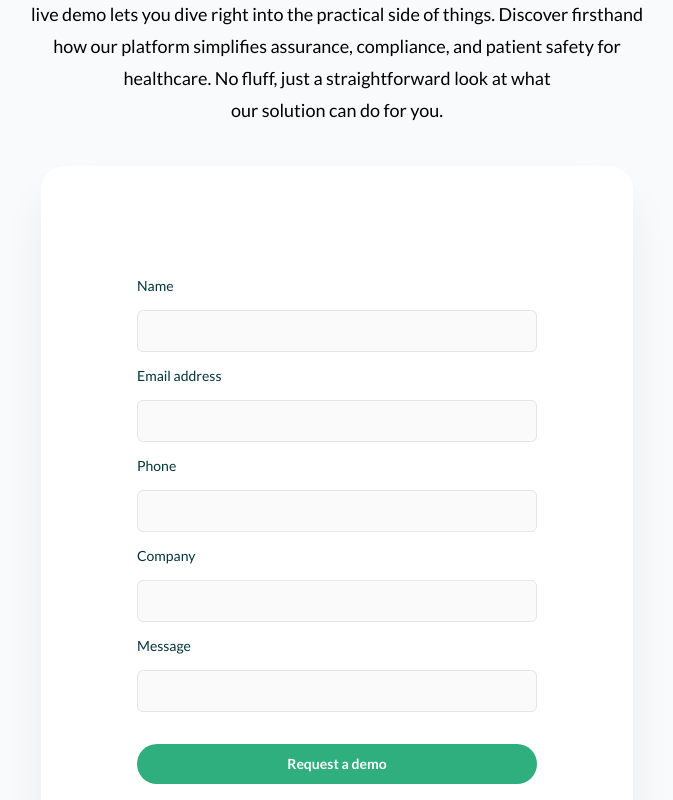
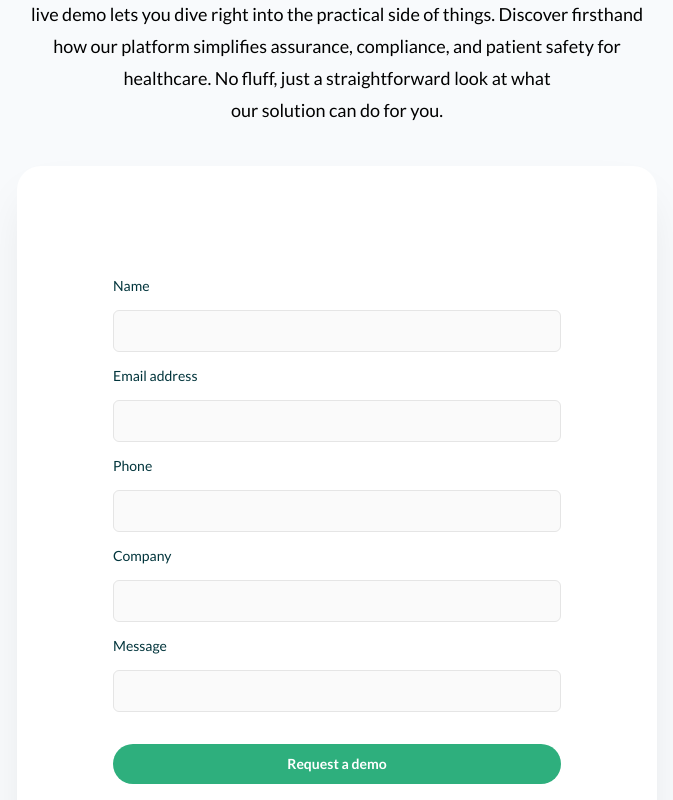
Before and after one commit to guybrown78/salvify-web, a Next.js app: page / in a window 1280 px wide. Shown: the part 4740-5540 px from the top of the page, without its empty margins (303-976 px from the left). Built offline with nearby package versions, Linux system fonts and the light colour scheme.

Commit message:
form working

```diff
--- a/package.json
+++ b/package.json
@@ -13,7 +13,9 @@
     "@headlessui/react": "^1.7.15",
     "@headlessui/tailwindcss": "^0.2.0",
     "@tailwindcss/forms": "^0.5.3",
+    "airtable": "^0.12.2",
     "autoprefixer": "^10.4.12",
+    "axios": "^1.4.0",
     "clsx": "^1.2.1",
     "next": "13.4.16",
     "react": "18.2.0",
@@ -21,6 +23,8 @@
     "tailwindcss": "^3.3.3"
   },
   "devDependencies": {
+    "@types/node": "20.5.1",
+    "@types/react": "18.2.20",
     "eslint": "8.45.0",
     "eslint-config-next": "13.4.16",
     "prettier": "^2.8.7",
--- a/src/components/Demo.jsx
+++ b/src/components/Demo.jsx
@@ -9,49 +9,91 @@ import { Button } from '@/components/Button'
 import { Container } from '@/components/Container'
 
 import { TextField } from '@/components/Fields'
+import axios, { AxiosResponse } from "axios";
+import Airtable, { apiKey, endpointUrl } from "airtable";
 
 export function Demo() {
 
 
 	// Handles the submit event on form submit.
   const handleSubmit = async (event) => {
+
+		var base = new Airtable({apiKey: process.env.NEXT_PUBLIC_AIRTABLE_PERSONAL_ACCESS_TOKEN}).base(process.env.NEXT_PUBLIC_AIRTABLE_BASE);
+
+
+
     // Stop the form from submitting and refreshing the page.
     event.preventDefault()
+		console.log("handling")
+
+
+		base('Demo').create([
+			{
+				"fields": {
+						Name: event.target.name.value,
+						Email: event.target.email.value,
+						Telephone: event.target.tel.value,
+						Company: event.target.company.value,
+						Message: event.target.message.value,
+				}
+			},
+
+		], function(err, records) {
+			if (err) {
+				console.error(err);
+				return;
+			}
+			records.forEach(function (record) {
+				console.log(record.getId());
+			});
+		});
+
 
     // Get data from the form.
-    const data = {
-      name: event.target.name.value,
-      email: event.target.email.value,
-			tel: event.target.tel.value,
-			company: event.target.company.value,
-			message: event.target.message.value,
-		}
+    /*const data = {
+			"records":[
+				{
+					fields: {
+						"Assignee": {
+							"id": "usryk9eCA5l8JlQlA",
+							"email": "guy@digitalopolis.co.uk",
+							"name": "Guy Brown"
+						},
+						Name: event.target.name.value,
+						Email: event.target.email.value,
+						Telephone: event.target.tel.value,
+						Company: event.target.company.value,
+						Message: event.target.message.value,
+					}
+				}
+			]
+
+		}*/
+
+/*
 
     // Send the data to the server in JSON format.
     const JSONdata = JSON.stringify(data)
 
     // API endpoint where we send form data.
-    const endpoint = 'https://hooks.airtable.com/workflows/v1/genericWebhook/app5678pdt4E5GjWE/wflUTu0jFsVotPM6q/wtrkoDsymsUpjJJ4l'
+    const endpoint = `https://api.airtable.com/v0/${process.env.NEXT_PUBLIC_AIRTABLE_BASE}/Demo`
 
-    // Form the request for sending data to the server.
-    const options = {
-      // The method is POST because we are sending data.
-      method: 'POST',
-      // Tell the server we're sending JSON.
-      headers: {
-        'Content-Type': 'application/json',
-      },
-      // Body of the request is the JSON data we created above.
-      body: JSONdata,
-    }
 
     // Send the form data to our forms API on Vercel and get a response.
-    const response = await fetch(endpoint, options)
+    // const response = await axios(endpoint, options)
+		const response = await axios.post(endpoint, JSONdata, {
+      headers: {
+        Authorization: `Bearer ${process.env.NEXT_PUBLIC_AIRTABLE_PERSONAL_ACCESS_TOKEN}`
+      }
+    });
+
 
     // Get the response data from server as JSON.
     // If server returns the name submitted, that means the form works.
     const result = await response.json()
     alert(`Is this your full name: ${result.data}`)
+		*/
+
   }
 
 
@@ -82,14 +124,24 @@ export function Demo() {
 
 
 
-				<div className="mx-auto flex w-full max-w-2xl flex-col px-4 sm:px-6">
+				<div className="relative mx-auto flex w-full max-w-2xl flex-col">
+
+					<div className='hidden absolute pt-6 pb-4 h-full w-full flex'>
+						<div className="-mx-4 mt-4 w-full h-full flex-1 bg-salvify-primary/60 px-4 py-6 shadow-2xl shadow-gray-900/10 sm:mx-0 sm:flex-none rounded-3xl sm:p-24">
+							<div className="-mx-4 mt-4 bg-salvify-primary px-4 py-6 shadow-2xl shadow-gray-900/10 sm:mx-0 sm:flex-none rounded-3xl sm:p-24">
+								<p>Success</p>
+							</div>
+						</div>
+					</div>
 
 					<div className="relative mt-4 sm:mt-6">
 					</div>
 					<div className="-mx-4 mt-4 flex-auto bg-white px-4 py-6 shadow-2xl shadow-gray-900/10 sm:mx-0 sm:flex-none rounded-3xl sm:p-24">
 
 
-					<form onSubmit={handleSubmit}>
+
+
+					<form onSubmit={(e) => handleSubmit(e)}>
 
 							<TextField
 								label="Name"
```
Also changed, not shown: 1 other file (tests, documents, lock files or other folders).
